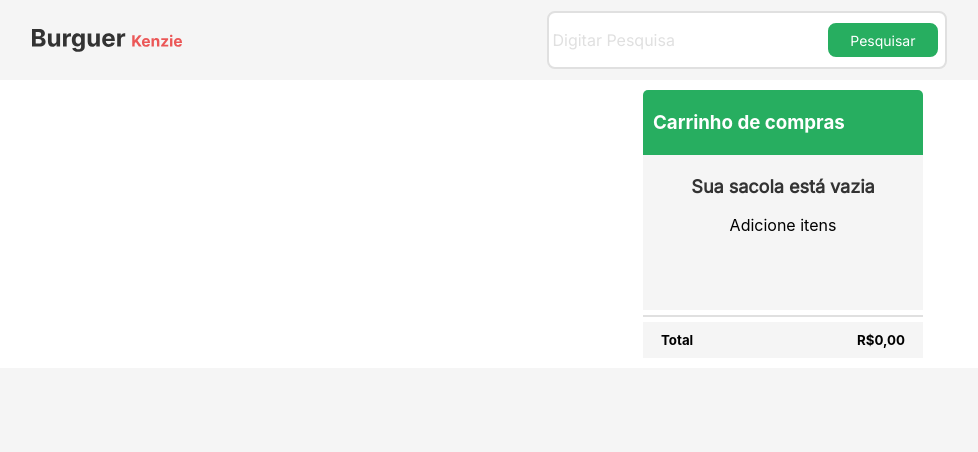
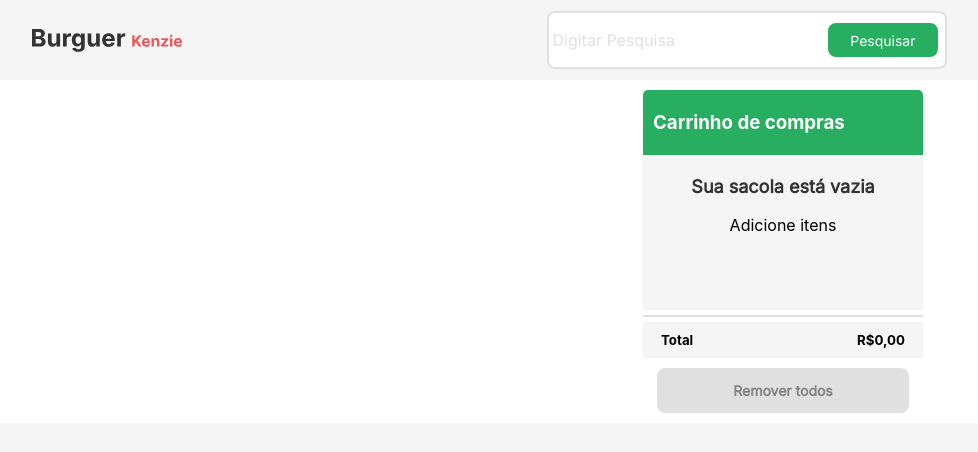
Before and after one commit to Kenzie-Academy-Brasil-Developers/react-entrega-s1-hamburgueria-da-kenzie-leonrockk, a React (Create React App) app: page / in a window 1280 px wide. Shown: the top 452 px of the page, without its empty margins (151-1129 px from the left). Built offline with nearby package versions, Linux system fonts and the light colour scheme; no server answers.

Commit message:
feat: the cart now has a 'remove all' button

```diff
--- a/src/App.js
+++ b/src/App.js
@@ -46,7 +46,10 @@ function App() {
           </div>
           <Cart currentSale={currentSale} setCurrentSale={setCurrentSale} />
           <div className="lineBreak"></div>
-          <CartTotal currentSale={currentSale} />
+          <CartTotal
+            currentSale={currentSale}
+            setCurrentSale={setCurrentSale}
+          />
         </div>
       </main>
     </div>
--- a/src/Components/CartTotal/index.jsx
+++ b/src/Components/CartTotal/index.jsx
@@ -1,13 +1,19 @@
 import "./style.css";
 
-export default function CartTotal({ currentSale }) {
+export default function CartTotal({ currentSale, setCurrentSale }) {
+  function removeAll() {
+    setCurrentSale([]);
+  }
   const finalPrice = currentSale.reduce((previousValue, currentValue) => {
     return previousValue + currentValue.price * currentValue.quantity;
   }, 0);
   return (
-    <div className="cartTotal">
-      <h5>Total</h5>
-      <h5>R${finalPrice.toFixed(2).replace(".", ",")}</h5>
+    <div className="cartTotalContainer">
+      <div className="cartTotal">
+        <h5>Total</h5>
+        <h5>R${finalPrice.toFixed(2).replace(".", ",")}</h5>
+      </div>
+      <button onClick={removeAll}>Remover todos</button>
     </div>
   );
 }
--- a/src/Components/CartTotal/style.css
+++ b/src/Components/CartTotal/style.css
@@ -11,6 +11,33 @@
   background-color: #f5f5f5;
   margin: 0 18px;
 }
+.cartTotalContainer {
+  display: flex;
+  flex-direction: column;
+  align-items: center;
+}
+.cartTotalContainer button {
+  display: flex;
+  flex-direction: row;
+  justify-content: center;
+  align-items: center;
+  padding: 0px 20px;
+  background: #e0e0e0;
+  border: 2px solid #e0e0e0;
+  box-sizing: border-box;
+  border-radius: 8px;
+  width: 90%;
+  height: 45px;
+  margin-bottom: 10px;
+  cursor: pointer;
+
+  font-family: "Inter";
+  font-style: normal;
+  font-weight: 600;
+  font-size: 14px;
+  line-height: 16px;
+  color: #828282;
+}
 
 @media screen and (min-width: 1024px) {
   .cartTotal {
```
